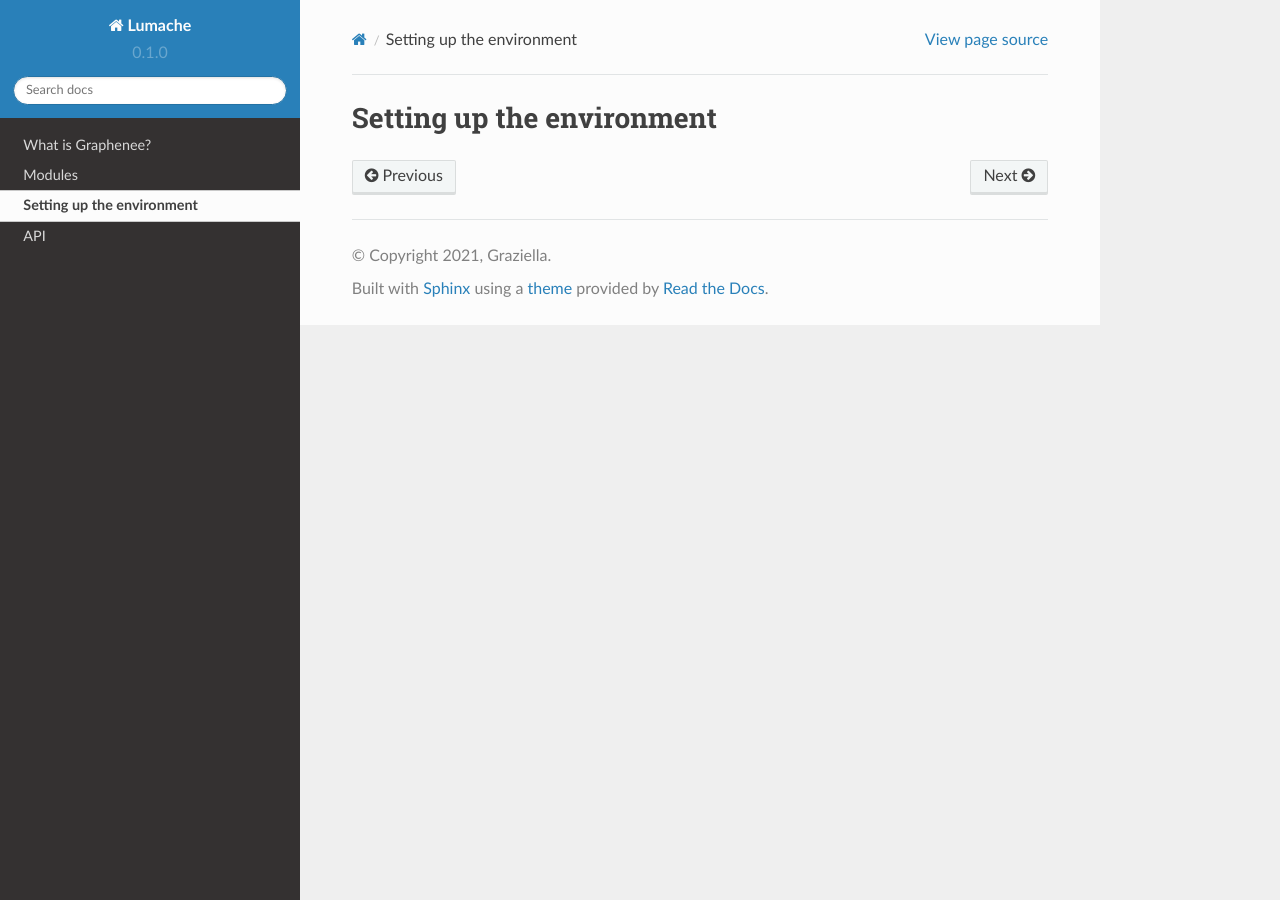
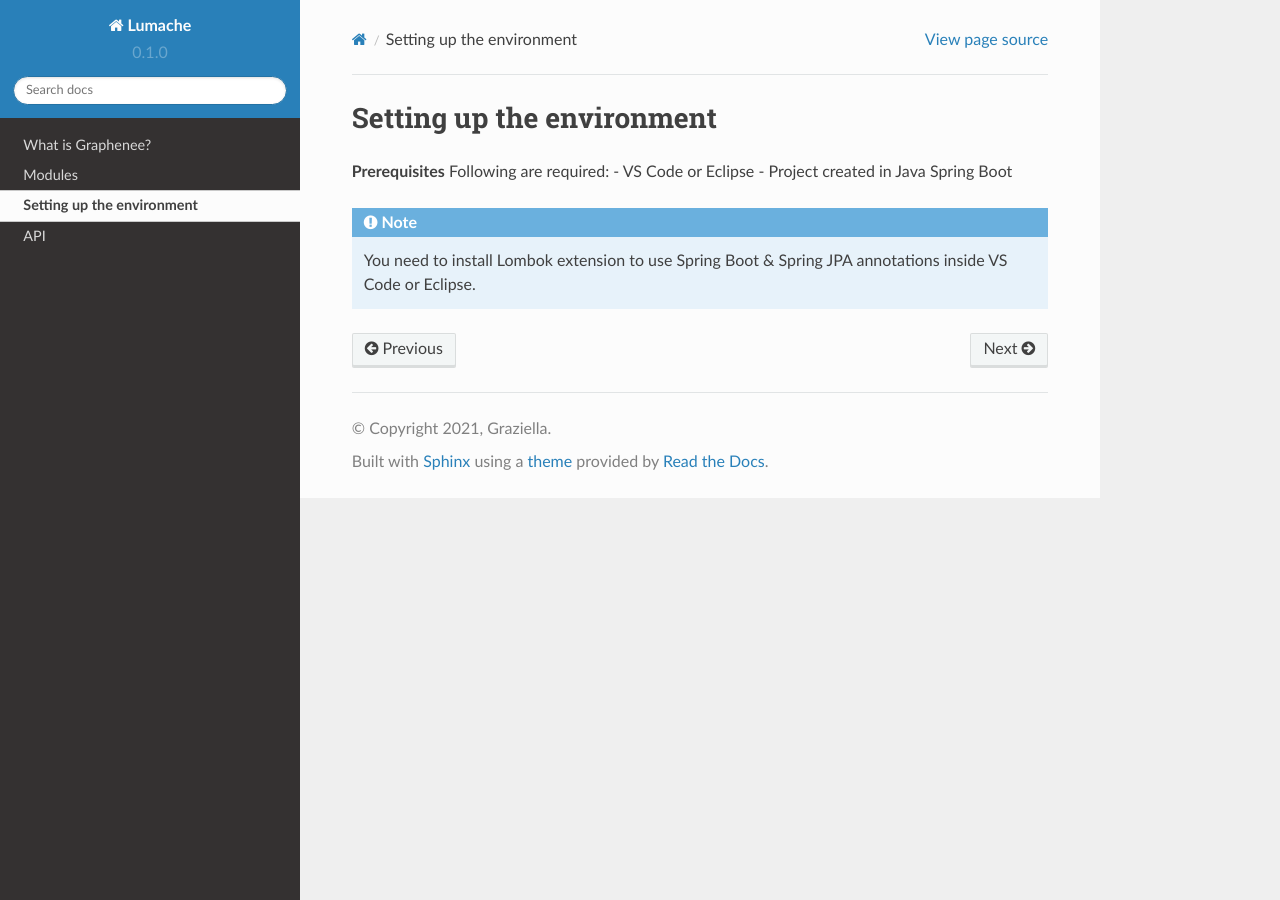
Before and after one commit to subanzafar/rtd-tutorial, a Sphinx documentation site: the page built from docs/source/env.rst, in a window 1280 px wide. Built offline with Sphinx 7.4.7 and the Read the Docs theme 2.0.0, drawn with Linux system fonts in a browser that asks for light colours.

Commit message:
Update env.rst

```diff
--- a/docs/source/env.rst
+++ b/docs/source/env.rst
@@ -1,2 +1,11 @@
 Setting up the environment
 ==========================
+
+**Prerequisites**
+Following are required:
+- VS Code or Eclipse
+- Project created in Java Spring Boot
+
+.. note::
+
+   You need to install Lombok extension to use Spring Boot & Spring JPA annotations inside VS Code or Eclipse.
```
